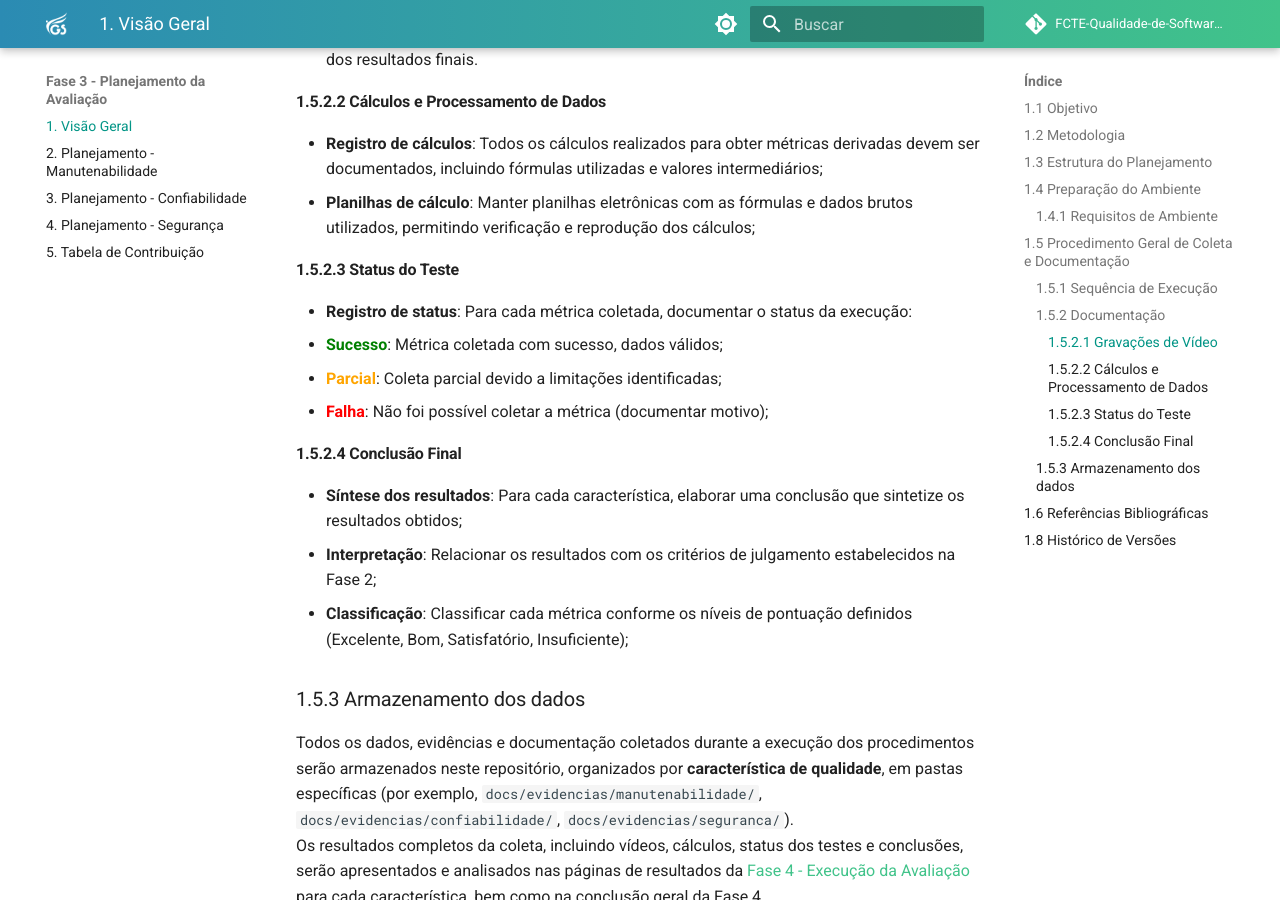
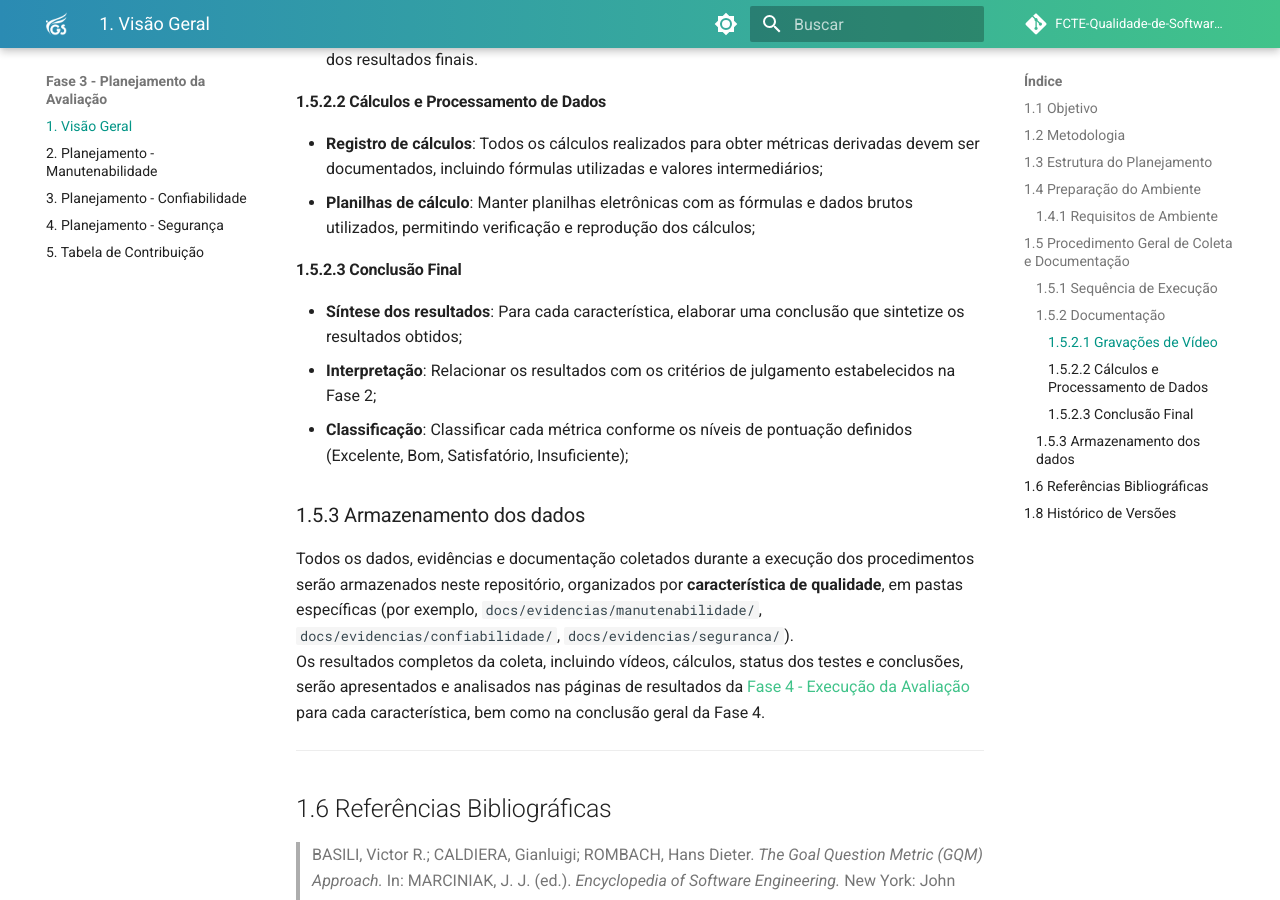
Before and after one commit to FCTE-Qualidade-de-Software-1/2025-2_T02_Katherine_Johnson, an MkDocs documentation site: the page built from docs/entregas/fase-3/visao_geral.md, in a window 1280 px wide and 900 px high, scrolled down 3048 px. Built offline with MkDocs 1.6.1 and Material for MkDocs 9.7.7, drawn with Linux system fonts in a browser that asks for light colours; comment, search, counter and statistics services are not loaded.

```diff
--- a/docs/entregas/fase-3/visao_geral.md
+++ b/docs/entregas/fase-3/visao_geral.md
@@ -82,14 +82,7 @@ Para garantir a **reproduzibilidade** e fornecer evidências da execução, cada
 -   **Registro de cálculos**: Todos os cálculos realizados para obter métricas derivadas devem ser documentados, incluindo fórmulas utilizadas e valores intermediários;
 -   **Planilhas de cálculo**: Manter planilhas eletrônicas com as fórmulas e dados brutos utilizados, permitindo verificação e reprodução dos cálculos;
 
-#### 1.5.2.3 Status do Teste
-
-- **Registro de status**: Para cada métrica coletada, documentar o status da execução:
-  - <span style="color:green;">**Sucesso**</span>: Métrica coletada com sucesso, dados válidos;
-  - <span style="color:orange;">**Parcial**</span>: Coleta parcial devido a limitações identificadas;
-  - <span style="color:red;">**Falha**</span>: Não foi possível coletar a métrica (documentar motivo);
-
-#### 1.5.2.4 Conclusão Final
+#### 1.5.2.3 Conclusão Final
 
 -   **Síntese dos resultados**: Para cada característica, elaborar uma conclusão que sintetize os resultados obtidos;
 -   **Interpretação**: Relacionar os resultados com os critérios de julgamento estabelecidos na Fase 2;
```
Also changed, not shown: docs/entregas/declaracao_ia.md (+1 -1 lines), docs/entregas/fase-4/resultados_manutenibilidade.md (+24 -25 lines), docs/entregas/fase-4/resultados_seguranca.md (+1 -1 lines), docs/entregas/fase-4/visao_geral.md (+1 -1 lines), docs/assets/evidencias/manutenabilidade/m11_sonar_complexity_tree.jpeg (added), docs/assets/evidencias/manutenabilidade/m31_coverage_full.png (added), docs/assets/evidencias/manutenabilidade/m42_docs.jpeg (added), 2 other files.
